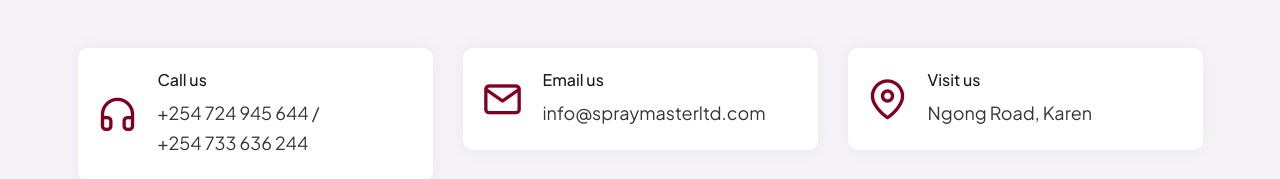
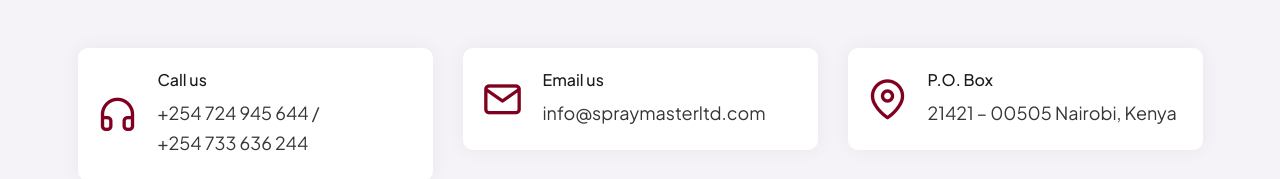
Before and after one commit to kobare/spray_master, a plain HTML site: page contact.html in a window 1280 px wide. Shown: the part 233-412 px from the top of the page. Drawn offline with Linux system fonts and the light colour scheme.

Commit message:
Added address

```diff
--- a/contact.html
+++ b/contact.html
@@ -270,8 +270,8 @@
             <i class="feather-map-pin"></i>
            </div>
            <div class="inner">
-            <h4 class="title">Visit us</h4>
-            <p> Ngong Road, Karen</p>
+            <h4 class="title">P.O. Box</h4>
+            <p> 21421 – 00505 Nairobi, Kenya</p>
            </div>
           </div>
          </div>
```
